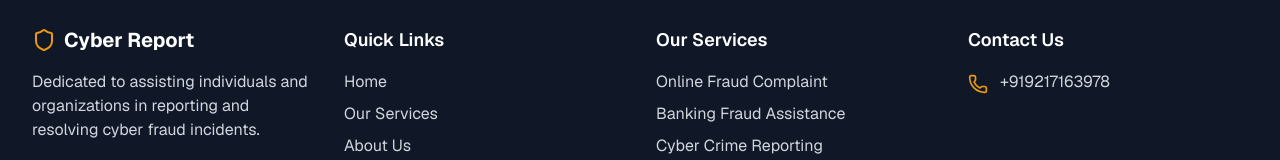
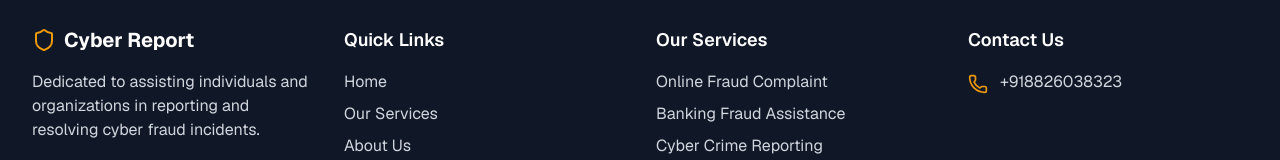
Before and after one commit to myproject8655/cyber-report, a Next.js app: page /about in a window 1280 px wide. Shown: the part 3669-3829 px from the top of the page. Built offline with nearby package versions, Linux system fonts and the light colour scheme.

Commit message:
Update index.ts

```diff
--- a/src/data/index.ts
+++ b/src/data/index.ts
@@ -1,4 +1,4 @@
 export const data = {
   siteName: "Cyber Report",
-  contactPhone: "+919217163978",
+  contactPhone: "+918826038323",
 };
```
